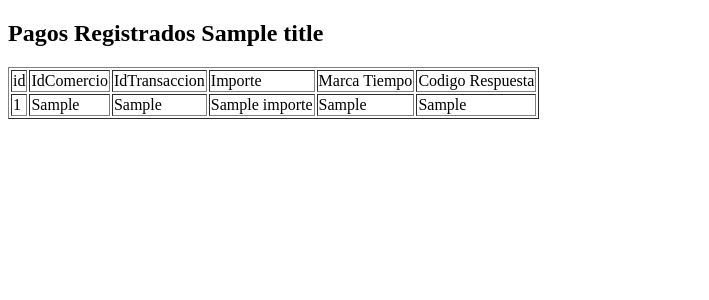
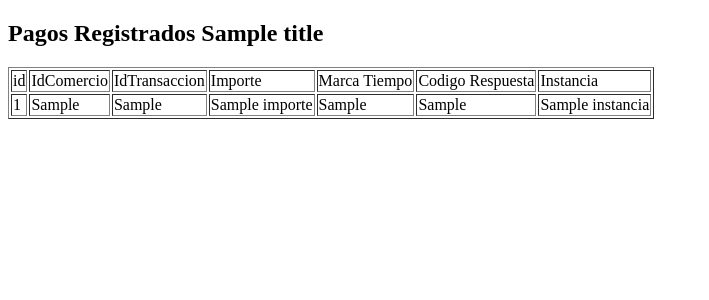
Before and after one commit to RubenJ09/SI2-Practica_4, a Django app: template P1-base/visaApp/templates/template_get_pagos_result.html in a window 1280 px wide. Shown: the top 300 px of the page, without its empty margins (0-709 px from the left). Run offline with Django 4.2, Linux system fonts and the light colour scheme; the template is opened without the code that fills it: most values are stand-ins (such as "Sample title", 1, 10 or a date in 2020).

Commit message:
cambio templates

```diff
--- a/P1-base/visaApp/templates/template_exito.html
+++ b/P1-base/visaApp/templates/template_exito.html
@@ -12,5 +12,6 @@
 	<p> Id Comercio: {{ pago.idComercio}}
 	<p> Id Transaccion: {{ pago.idTransaccion}}
 	<p> Importe: {{ pago.importe}}
+    <p> Instancia: {{ pago.instancia}}
 </body>
 </html>
--- a/P1-base/visaApp/templates/template_get_pagos_result.html
+++ b/P1-base/visaApp/templates/template_get_pagos_result.html
@@ -14,6 +14,7 @@
 	<td>Importe</td>
 	<td>Marca Tiempo</td>
 	<td>Codigo Respuesta</td>
+    <td>Instancia</td>
 	</tr>
 
 	{% for pago in result %}
@@ -24,6 +25,7 @@
 		<td> {{pago.importe}} </td>
 		<td> {{pago.marcaTiempo}} </td>
 		<td> {{pago.codigoRespuesta}} </td>
+	    <td> {{pago.instancia}} </td>
 	</tr>
 	{% endfor %}
 	</table>
```
